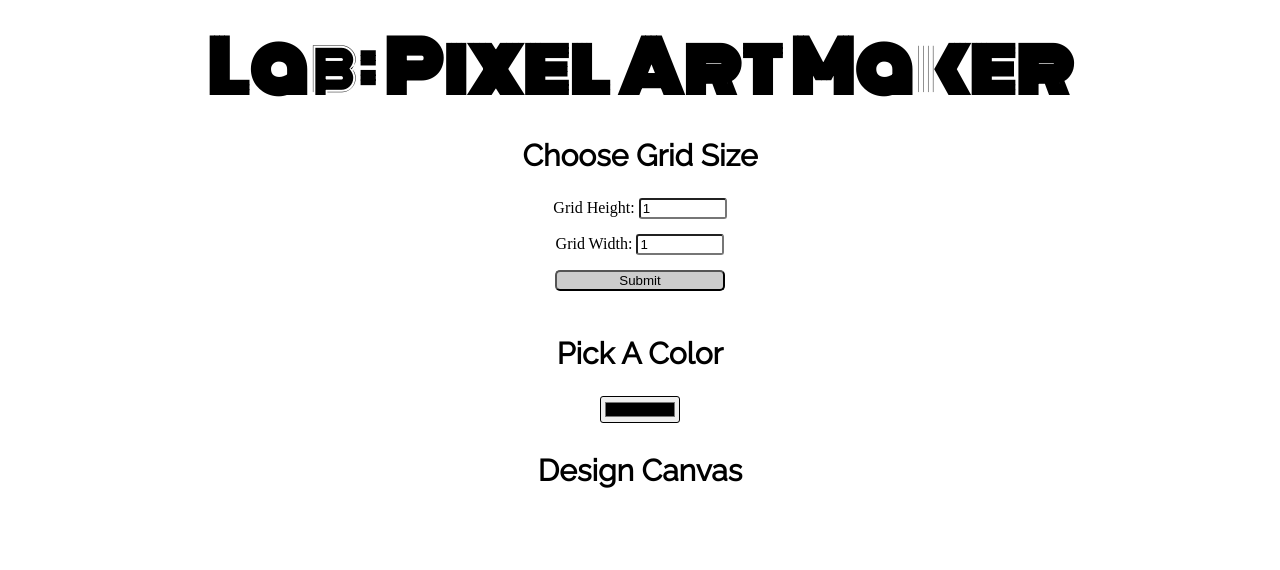
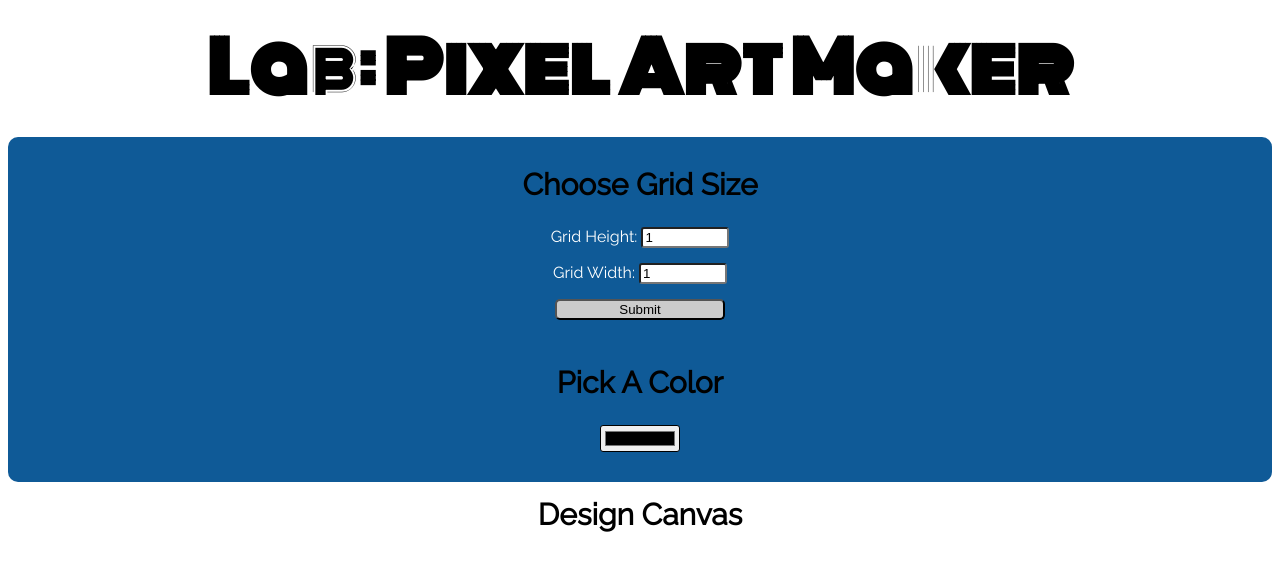
Before and after one commit to KadiriJhay/pixel-art-maker, a plain HTML site: page index.html in a window 1280 px wide. Drawn offline with nearby package versions, Linux system fonts and the light colour scheme.

Commit message:
Update index.html

```diff
--- a/index.html
+++ b/index.html
@@ -9,7 +9,7 @@
 <body>
     <h1>Lab: Pixel Art Maker</h1>
 
-    <div class="inputs">
+    <div class="values">
         <h2 class="size">Choose Grid Size</h2>
         <form id="sizePicker">
             Grid Height:
```
